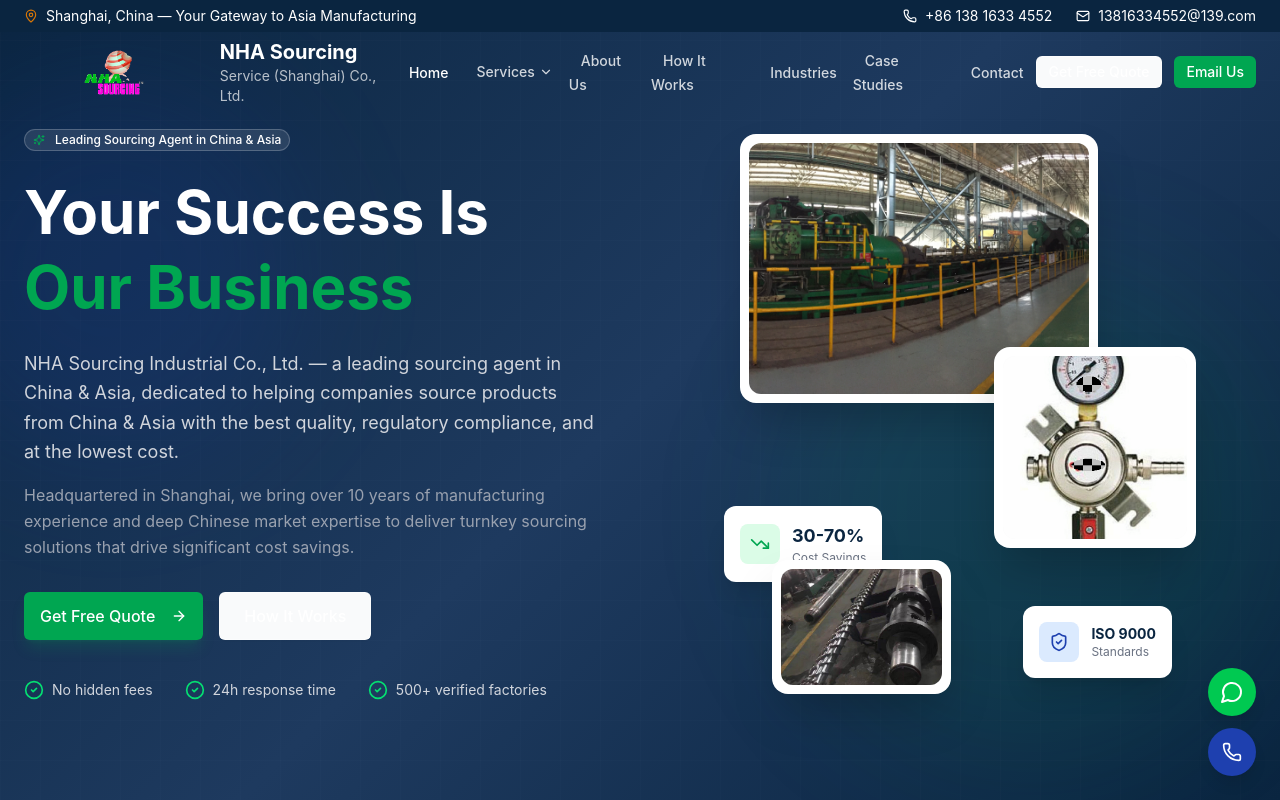
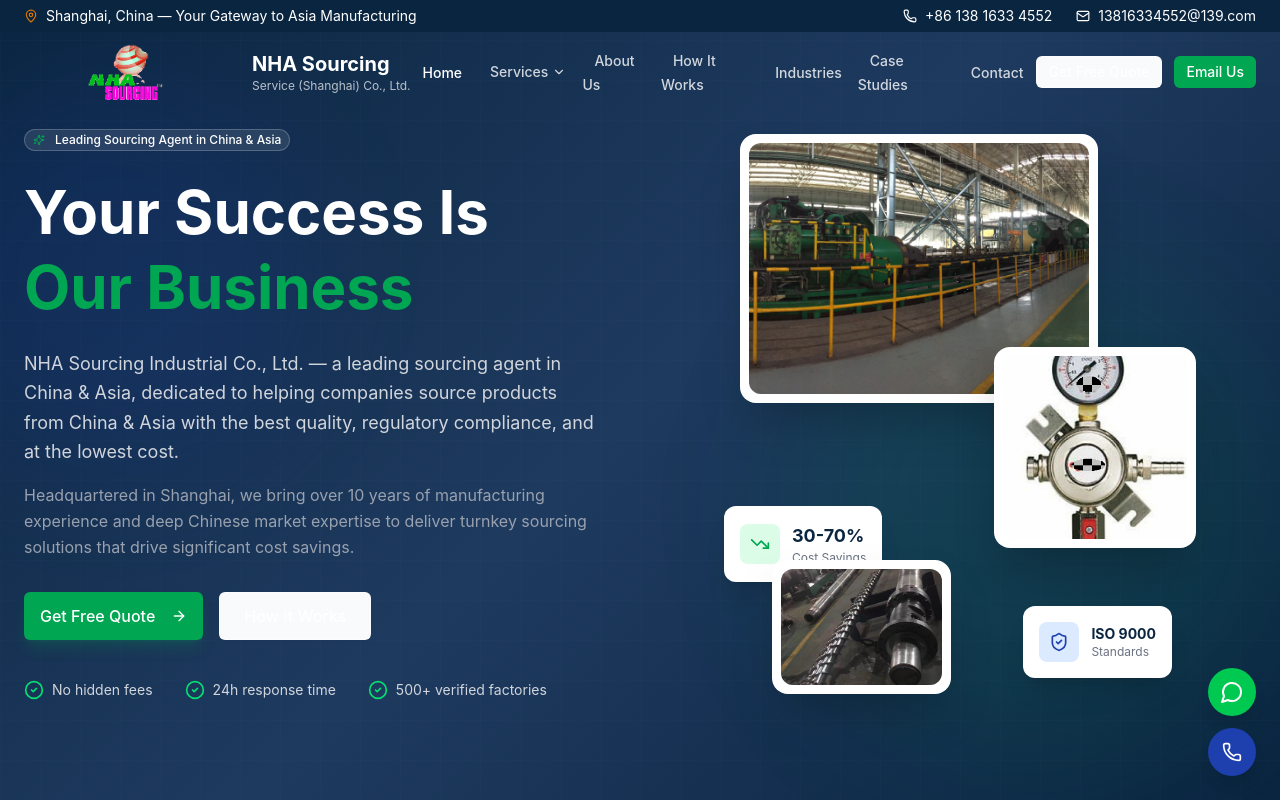
Before and after one commit to NHA6810/nha-sourcing-website, a Next.js app: page / in a window 1280 px wide. Shown: the top 800 px of the page. Built offline with nearby package versions, Linux system fonts and the light colour scheme; a web font is replaced by a local one.

Commit message:
ui: enlarge logo 1.2x, left-align, fix company name to single line

```diff
--- a/src/components/layout/header.tsx
+++ b/src/components/layout/header.tsx
@@ -85,22 +85,22 @@
       <div className="max-w-7xl mx-auto px-6">
         <div className="flex items-center justify-between h-16 lg:h-20">
           {/* Logo */}
-          <Link href="/" className="flex items-center gap-3">
-            <div className="w-40 h-14 lg:w-48 lg:h-16 relative">
+          <Link href="/" className="flex items-center gap-2 lg:gap-3 -ml-2">
+            <div className="w-44 h-14 lg:w-56 lg:h-20 relative">
               <Image
                 src="/images/company/nha-logo.png"
                 alt="NHA Sourcing Logo"
                 fill
-                sizes="(max-width: 768px) 160px, 192px"
+                sizes="(max-width: 768px) 176px, 224px"
                 className="object-contain"
                 priority
               />
             </div>
             <div className="hidden sm:block">
-              <div className={`font-bold text-lg lg:text-xl ${isScrolled ? 'text-nha-navy' : 'text-white'}`}>
+              <div className={`font-bold text-base lg:text-xl ${isScrolled ? 'text-nha-navy' : 'text-white'}`}>
                 NHA Sourcing
               </div>
-              <div className={`text-xs lg:text-sm ${isScrolled ? 'text-gray-500' : 'text-white/70'}`}>
+              <div className={`text-[10px] lg:text-xs whitespace-nowrap ${isScrolled ? 'text-gray-500' : 'text-white/70'}`}>
                 Service (Shanghai) Co., Ltd.
               </div>
             </div>
```
Also changed, not shown: assets/image_20260831143551178.png (added).
